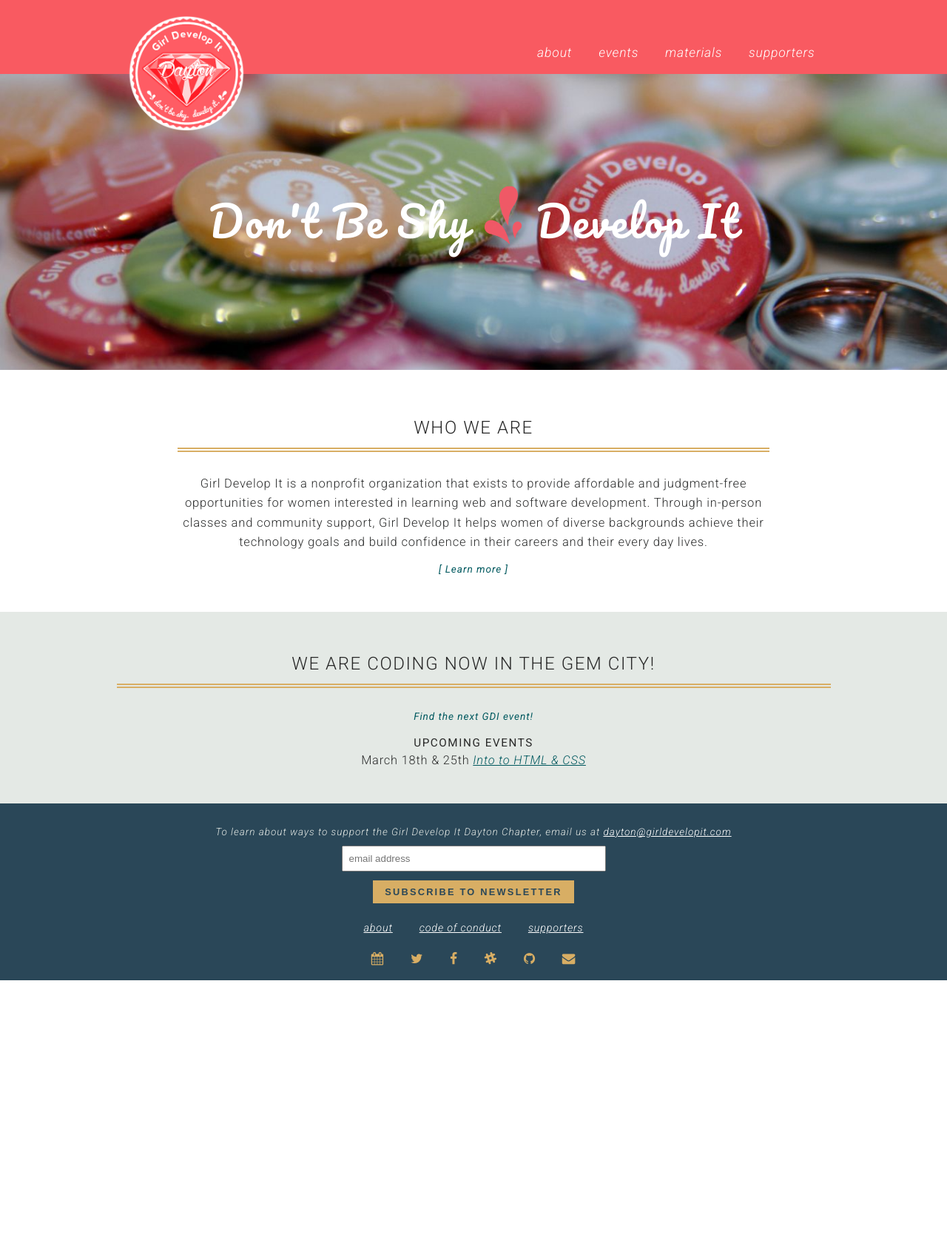
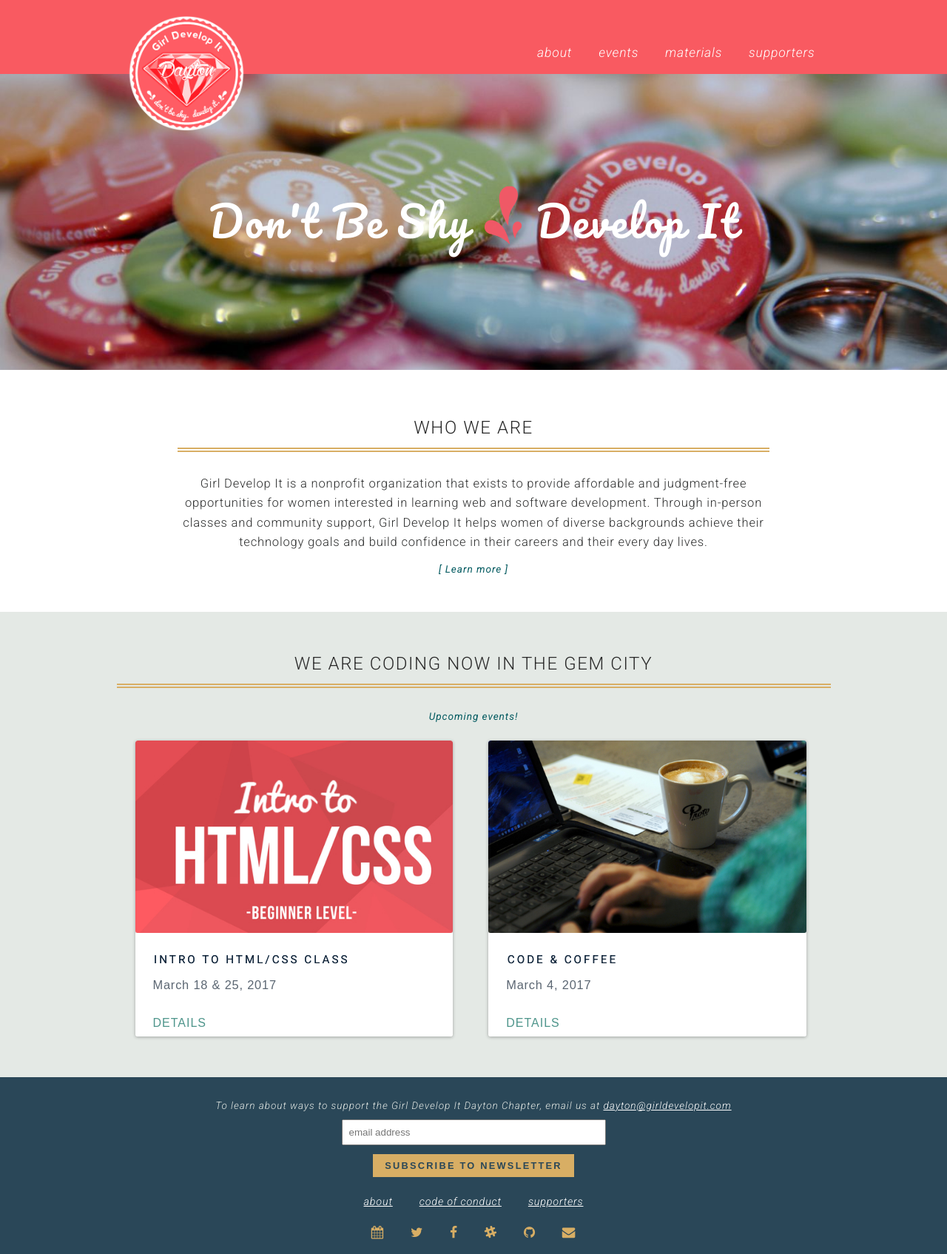
Before and after one commit to dytcodetogether/gdidayton, a Jekyll site: the page built from index.html, in a window 1280 px wide. Shown: the whole page at 74% size. Built offline with Jekyll 4.4.1, drawn with Linux system fonts in a browser that asks for light colours; nearby versions of some CDN libraries; before the commit the page ends 1325 px from its top, so only the background shows below that.

Commit message:
Update events

```diff
--- /dev/null
+++ b/_includes/events.html
@@ -0,0 +1,13 @@
+
+          {% for event in site.data.events %}
+        <article class="card">
+            <a href={{ event.link | prepend: site.baseurl }}>
+              <div class="thumb" style="background-image: url({{ event.image | prepend: site.baseurl }});"></div>
+            </a>
+            <div class="infos">
+                <h3 class="title">{{ event.title }}</h3>
+                <p class="date">{{ event.date }}</p>
+                <a href={{ event.link }} class="details">details</a>
+            </div>
+        </article>
+    {% endfor %}
--- /dev/null
+++ b/_scss/events.scss
@@ -0,0 +1,92 @@
+$big-stone:#152536;
+$white:#fff;
+$smalt-blue:#4e958b;
+$black:#000;
+$lite-grey:rgba($black, .2);
+$lite-big-stone:rgba($big-stone, .7);
+
+$card-width:400px;
+$card-height:400px;
+
+$thumb-height:260px;
+
+$border-radius:3px;
+$box-shadow:0 1px 4px rgba($black, .3);
+$transition: cubic-bezier(.17,.67,.5,1.03);
+$timing-1:.4s .15s;
+$timing-2:.5s .25s;
+
+$grotesque-black:'Grotesque Black', sans-serif;
+$grotesque-regular:'Grotesque', sans-serif;
+$merriweather:'Merriweather', sans-serif;
+
+@mixin pos($pos, $left:null, $top:null, $right:null, $bottom:null) {
+	position:$pos;
+	left:$left;
+	@if $top { top: $top; }
+	@if $left { left: $left; }
+	@if $right { right: $right; }
+	@if $bottom { bottom: $bottom; }
+}
+
+@mixin size($width, $height) {
+	width:$width;
+	height:$height;
+}
+
+.event-list {
+	@include outer-container;
+}
+article.card {
+	@include span-columns(4);
+	float: none;
+	height: $card-height;
+  text-align:left;
+	border-radius:$border-radius;
+  margin: 25px;
+	box-shadow:$box-shadow;
+	overflow:hidden;
+	.thumb {
+		@include size(auto, $thumb-height);
+		background: no-repeat center;
+		background-size:cover;
+		border-radius:$border-radius;
+	}
+	.infos {
+		@include size(auto, 40%);
+		position:relative;
+		padding:14px 24px;
+		background:$white;
+		.title {
+			position:relative;
+			margin: 10px 0;
+			letter-spacing: 3px;
+			color:$big-stone;
+			text-transform: uppercase;
+			text-shadow: 0 0 0px lighten($big-stone, 20);
+		}
+		.date {
+			margin-bottom: 5px;
+			color:$lite-big-stone;
+			font-family: $grotesque-regular;
+		}
+		.details {
+			@include pos(absolute, $left:0, $bottom:0);
+			margin: 10px 0;
+			padding:20px 24px;
+			letter-spacing: 1px;
+			color:$smalt-blue;
+			font-family: $grotesque-black;
+			text-transform: uppercase;
+			text-decoration: none;
+			cursor:pointer;
+		}
+	}
+	@include media(600px) {
+		@include span-columns(7);
+		float: none;
+	}
+	@include media(950px) {
+		@include span-columns(5.5);
+	}
+}
--- a/css/application.scss
+++ b/css/application.scss
@@ -13,6 +13,7 @@
 @import "chapters.scss";
 @import "materials.scss";
 @import "home-page.scss";
+@import "events.scss";
 @import "about.scss";
 @import "sponsors.scss";
 @import "errors.scss";
--- a/index.html
+++ b/index.html
@@ -25,23 +25,13 @@
   <section class="map">
     <div class="container">
     	<div class="underlined-headline">
-        <h2>We are coding now in the Gem City!</h2>
+        <h2>We are coding now in the Gem City</h2>
         <hr>
-        <a class=" subtitle" target="_blank" href="http://www.meetup.com/Girl-Develop-It-Dayton/">Find the next GDI event!</a>
+        <a class=" subtitle" target="_blank" href="http://www.meetup.com/Girl-Develop-It-Dayton/">Upcoming events!</a>
         </div>
       </div>
-      <div class="container" style="padding:1em">
-        <h3>Upcoming events</h3>
-
-	  <p>
-	   March 18th & 25th <a href="http://www.meetup.com/Girl-Develop-It-Dayton/events/234840799/"> Into to HTML & CSS </a>
-	  </p>
-      </div>
-
-
-
-
+      <div class="container event-list">
+	      {% include events.html %}
   </section>
-
     </div>
 </section>
```
Also changed, not shown: _data/events.yml (added, +8 -0 lines), img/event_code-coffee.jpeg (added), img/event_html-css.jpeg (added).
